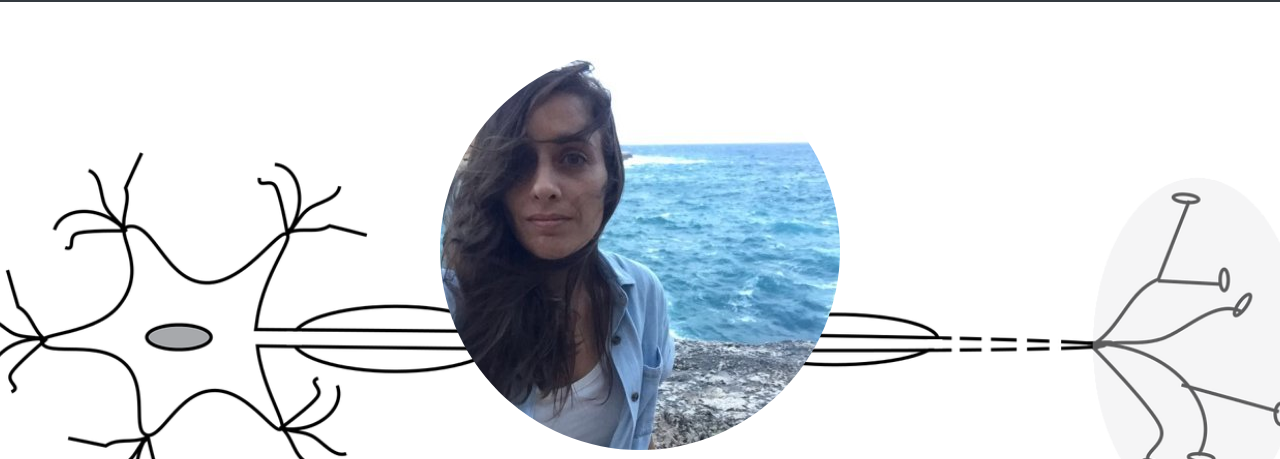
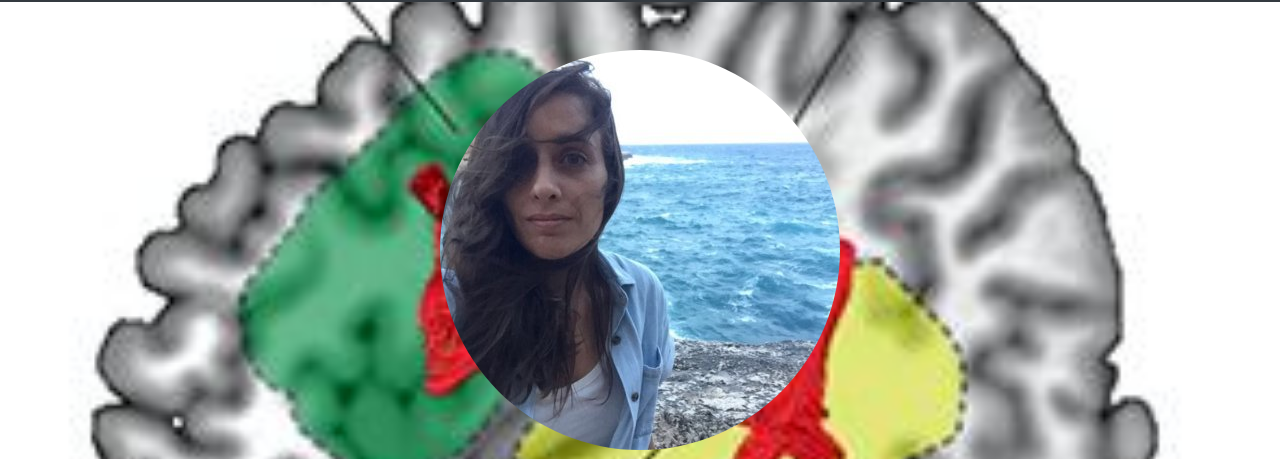
Before and after one commit to mjtorresprioris/resume, a website: page index.html in a window 1280 px wide. Shown: the part 54-513 px from the top of the page. Drawn offline with Linux system fonts and the light colour scheme.

Commit message:
Update index.html

```diff
--- a/index.html
+++ b/index.html
@@ -53,7 +53,7 @@
   </nav>
 
   <!-- Header - set the background image for the header in the line below -->
-  <header class="py-5 bg-image-full" style="background-image: url('images/back6.png');">
+  <header class="py-5 bg-image-full" style="background-image: url('images/paper2.jpeg');">
     <img class="img-fluid d-block mx-auto rounded-circle mb-3" src="images/profile_n2.jpeg" alt="..."/>
         <div class="container  text-center text-white">
           <div class="medium-4 columns">
```
